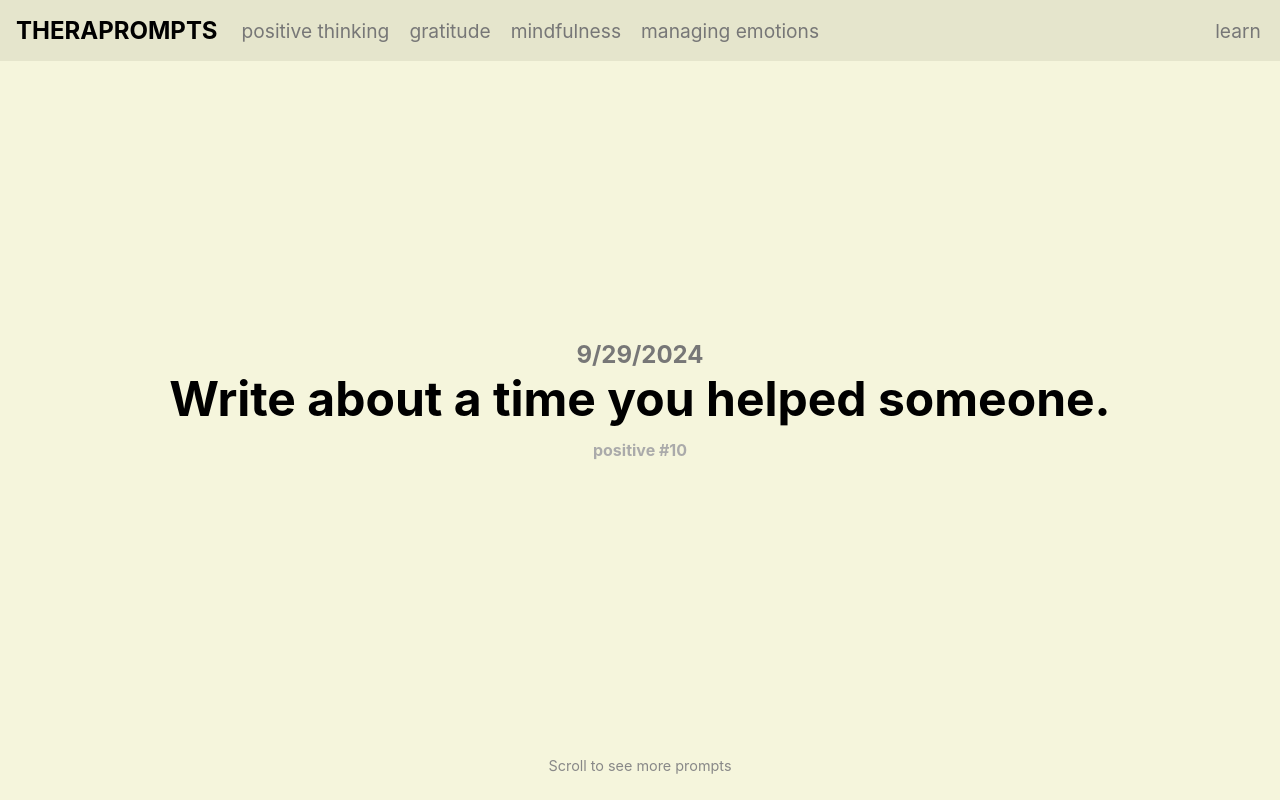
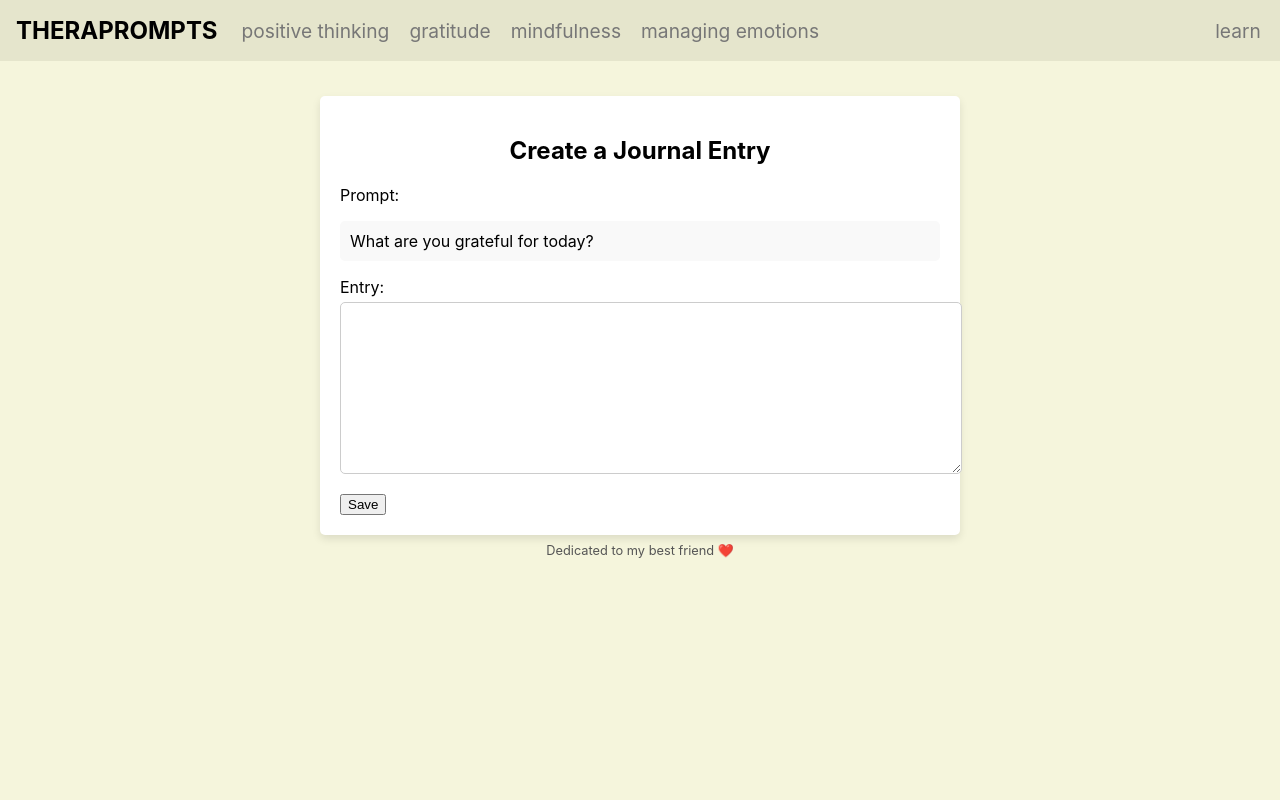
Before and after one commit to habeebmh/theraprompts, a React (Create React App) app: page /create-entry in a window 1280 px wide. Shown: the top 800 px of the page. Built offline with nearby package versions, Linux system fonts and the light colour scheme; no server answers.

Commit message:
Refactor UI styles and add Study page

```diff
--- a/src/App.css
+++ b/src/App.css
@@ -102,3 +102,8 @@
     right: 0;
   }
 }
+
+.app-bar-title-link {
+  text-decoration: none;
+  color: #000;
+}
--- /dev/null
+++ b/src/pages/CreateEntry.css
@@ -0,0 +1,63 @@
+/* CreateEntry.css */
+.create-entry-container {
+  max-width: 600px;
+  margin: 96px auto 0;
+  padding: 20px;
+  background-color: #fff;
+  border-radius: 5px;
+  box-shadow: 0 4px 8px rgba(0, 0, 0, 0.1);
+}
+
+.create-entry-container h2 {
+  text-align: center;
+  margin-bottom: 20px;
+}
+
+.form-group {
+  margin-bottom: 15px;
+}
+
+.form-group label {
+  display: block;
+  margin-bottom: 5px;
+}
+
+.form-group p {
+  background-color: #f9f9f9;
+  padding: 10px;
+  border-radius: 5px;
+}
+
+.form-group textarea {
+  width: 100%;
+  height: 150px;
+  padding: 10px;
+  border: 1px solid #ccc;
+  border-radius: 5px;
+}
+
+.error {
+  color: red;
+  margin-top: 10px;
+}
+
+.success {
+  color: green;
+  margin-top: 10px;
+}
+
+.form-group button {
+  display: block;
+  width: 100%;
+  padding: 10px;
+  background-color: #007bff;
+  color: #fff;
+  border: none;
+  border-radius: 5px;
+  cursor: pointer;
+  font-size: 1em;
+}
+
+.form-group button:hover {
+  background-color: #0056b3;
+}
--- /dev/null
+++ b/src/pages/CreateEntry.js
@@ -0,0 +1,67 @@
+import React, { useState, useEffect } from 'react';
+
+import { useAuthState } from '../utils/hooks/useAuthState';
+
+import './CreateEntry.css';
+
+function CreateEntry() {
+  const [prompt, setPrompt] = useState('');
+  const [content, setContent] = useState('');
+  const [error, setError] = useState('');
+  const [success, setSuccess] = useState('');
+
+  const { user } = useAuthState();
+
+  useEffect(() => {
+    // Fetch a random prompt or set a default prompt
+    const fetchPrompt = async () => {
+      // Replace this with your logic to fetch a prompt
+      const randomPrompt = "What are you grateful for today?";
+      setPrompt(randomPrompt);
+    };
+
+    fetchPrompt();
+  }, []);
+
+  const handleSubmit = async (e) => {
+    e.preventDefault();
+    setError('');
+    setSuccess('');
+
+    try {
+      if (user) {
+        setSuccess('Journal entry created successfully!');
+        setContent('');
+      } else {
+        setError('You must be signed in to create a journal entry.');
+      }
+    } catch (err) {
+      setError('Error creating journal entry: ' + err.message);
+    }
+  };
+
+  return (
+    <div className="create-entry-container">
+      <h2>Create a Journal Entry</h2>
+      <form onSubmit={handleSubmit}>
+        <div className="form-group">
+          <label>Prompt:</label>
+          <p>{prompt}</p>
+        </div>
+        <div className="form-group">
+          <label>Entry:</label>
+          <textarea
+            value={content}
+            onChange={(e) => setContent(e.target.value)}
+            required
+          />
+        </div>
+        {error && <p className="error">{error}</p>}
+        {success && <p className="success">{success}</p>}
+        <button type="submit">Save</button>
+      </form>
+    </div>
+  );
+}
+
+export default CreateEntry;
--- a/src/pages/Home.css
+++ b/src/pages/Home.css
@@ -1,23 +1,37 @@
-.container {
-  max-width: 1000px;
-  margin: 0 auto;
-  padding: 0 20px 20px;
-  display: flex;
-  flex-flow: column nowrap;
-}
-
-.prompt-container {
-  min-height: 100vh;
+/* LandingPage.css */
+.landing-page-container {
   display: flex;
   flex-direction: column;
   justify-content: center;
   align-items: center;
+  height: 100vh;
   text-align: center;
 }
 
-.title {
+.landing-page-container h1 {
   font-size: 3em;
-  margin: 0 0 0.25em;
+  margin-bottom: 20px;
+}
+
+.topics-container {
+  display: flex;
+  flex-wrap: wrap;
+  justify-content: center;
+  gap: 20px;
+}
+
+.topic-link {
+  display: block;
+  padding: 20px 40px;
+  text-decoration: none;
+  font-size: 1.5em;
+  border-radius: 10px;
+  transition: background-color 0.3s ease;
+  color: #777;
+}
+
+.topic-link:hover {
+  text-decoration: underline;
 }
 
 .subtitle {
@@ -26,50 +40,9 @@
   color: #777;
 }
 
-.small-subtitle {
-  font-size: 1em;
-  margin: 0;
-  color: #aaa; /* Even lighter color for the small subtitle */
+.divider {
+  width: 80%;
+  margin: 20px auto;
+  border: 0;
+  border-top: 1px solid #ccc;
 }
-
-.prompt-list {
-  display: grid;
-  grid-template-columns: repeat(auto-fill, minmax(200px, 1fr));
-  gap: 10px;
-  margin-top: 20px;
-  width: 100%;
-}
-
-.prompt-item {
-  background: #e5e5cc; /* #f0f0f0; */
-  padding: 10px;
-  border-radius: 5px;
-  text-align: left;
-}
-
-.prompt-index {
-  font-weight: bold;
-  margin-right: 5px;
-}
-
-.prompt-text {
-  font-size: 1em;
-}
-
-.scroll-message {
-  position: absolute;
-  bottom: 16px;
-  padding: 10px;
-  text-align: center;
-  font-size: 0.9em;
-  color: #888;
-}
-
-.all-prompts-header {
-  display: flex;
-  justify-content: center; /* Center horizontally */
-  align-items: center; /* Center vertically */
-  text-align: center; /* Center text */
-  width: 100%; /* Ensure it takes full width */
-  margin: 2em 0 0; /* Add some margin for spacing */
-}
--- a/src/pages/Home.js
+++ b/src/pages/Home.js
@@ -1,59 +1,23 @@
-import { useMemo } from 'react';
+import React from 'react';
+import { Link } from 'react-router-dom';
+import { topics } from '../prompts';
+import './Home.css';
 
-
-import { dateSeed, seededRandomItem } from '../utils/random';
-
-import './Home.css';
-import { topics } from '../prompts';
-import { useParams } from 'react-router-dom';
-
-function stringToNumber(str) {
-  return [...btoa(str)].reduce((acc, char) => acc + char.charCodeAt(0), 0);
-}
-
-function Home() {
-  const { topic = '' } = useParams();
-  const currentTopic = useMemo(() => {
-    const decodedTopic = topic.replace(/-/g, ' ')
-    return topics[decodedTopic] ? decodedTopic : Object.keys(topics)[0];
-  }, [topic]);
-
-  const prompts = useMemo(() => topics[currentTopic], [currentTopic]);
-
-  const selectedItem = useMemo(() => {
-    const seed = dateSeed() + stringToNumber(currentTopic);
-    return seededRandomItem(prompts, seed);
-  }, [currentTopic, prompts]);
-
-  const currentDate = useMemo(() => new Date().toLocaleDateString(), []);
-
+function LandingPage() {
   return (
-    <>
-      <div className="container">
-        <div className='prompt-container'>
-          <article className="prompt">
-            <h2 className="subtitle">{currentDate}</h2>
-            <h1 className="title">{selectedItem.text}</h1>
-            <h3 className="small-subtitle">{selectedItem.topic} #{selectedItem.index}</h3>
-          </article>
-          <div className="scroll-message">
-            Scroll to see more prompts
-          </div>
-        </div>
-        <div className='all-prompts-header'>
-          <h2 className="subtitle">All {currentTopic !== 'prompt' && <span>{currentTopic}</span>} prompts</h2>
-        </div>
-        <div className="prompt-list">
-          {prompts.map((prompt, index) => (
-            <div key={index} className="prompt-item">
-              <span className="prompt-index">{prompt.topic} #{prompt.index}</span>
-              <span className="prompt-text">{prompt.text}</span>
-            </div>
-          ))}
-        </div>
+    <div className="landing-page-container">
+      <h1>Welcome to TheraPrompts</h1>
+      <h2 className='subtitle'>Choose a topic to get started</h2>
+      <hr className="divider" />
+      <div className="topics-container">
+        {Object.keys(topics).map((topic, index) => (
+          <Link key={index} to={`/${topic.replace(/\s+/g, '-').toLowerCase()}`} className="topic-link">
+            {topic}
+          </Link>
+        ))}
       </div>
-    </>
+    </div>
   );
 }
 
-export default Home;
+export default LandingPage;
--- /dev/null
+++ b/src/pages/Prompts.css
@@ -0,0 +1,75 @@
+.container {
+  max-width: 1000px;
+  margin: 0 auto;
+  padding: 0 20px 20px;
+  display: flex;
+  flex-flow: column nowrap;
+}
+
+.prompt-container {
+  min-height: 100vh;
+  display: flex;
+  flex-direction: column;
+  justify-content: center;
+  align-items: center;
+  text-align: center;
+}
+
+.title {
+  font-size: 3em;
+  margin: 0 0 0.25em;
+}
+
+.subtitle {
+  font-size: 1.5em;
+  margin: 0;
+  color: #777;
+}
+
+.small-subtitle {
+  font-size: 1em;
+  margin: 0;
+  color: #aaa; /* Even lighter color for the small subtitle */
+}
+
+.prompt-list {
+  display: grid;
+  grid-template-columns: repeat(auto-fill, minmax(200px, 1fr));
+  gap: 10px;
+  margin-top: 20px;
+  width: 100%;
+}
+
+.prompt-item {
+  background: #e5e5cc; /* #f0f0f0; */
+  padding: 10px;
+  border-radius: 5px;
+  text-align: left;
+}
+
+.prompt-index {
+  font-weight: bold;
+  margin-right: 5px;
+}
+
+.prompt-text {
+  font-size: 1em;
+}
+
+.scroll-message {
+  position: absolute;
+  bottom: 16px;
+  padding: 10px;
+  text-align: center;
+  font-size: 0.9em;
+  color: #888;
+}
+
+.all-prompts-header {
+  display: flex;
+  justify-content: center; /* Center horizontally */
+  align-items: center; /* Center vertically */
+  text-align: center; /* Center text */
+  width: 100%; /* Ensure it takes full width */
+  margin: 2em 0 0; /* Add some margin for spacing */
+}
--- /dev/null
+++ b/src/pages/Prompts.js
@@ -0,0 +1,59 @@
+import { useMemo } from 'react';
+
+
+import { dateSeed, seededRandomItem } from '../utils/random';
+
+import './Prompts.css';
+import { topics } from '../prompts';
+import { useParams } from 'react-router-dom';
+
+function stringToNumber(str) {
+  return [...btoa(str)].reduce((acc, char) => acc + char.charCodeAt(0), 0);
+}
+
+function Prompt() {
+  const { topic = '' } = useParams();
+  const currentTopic = useMemo(() => {
+    const decodedTopic = topic.replace(/-/g, ' ')
+    return topics[decodedTopic] ? decodedTopic : Object.keys(topics)[0];
+  }, [topic]);
+
+  const prompts = useMemo(() => topics[currentTopic], [currentTopic]);
+
+  const selectedItem = useMemo(() => {
+    const seed = dateSeed() + stringToNumber(currentTopic);
+    return seededRandomItem(prompts, seed);
+  }, [currentTopic, prompts]);
+
+  const currentDate = useMemo(() => new Date().toLocaleDateString(), []);
+
+  return (
+    <>
+      <div className="container">
+        <div className='prompt-container'>
+          <article className="prompt">
+            <h2 className="subtitle">{currentDate}</h2>
+            <h1 className="title">{selectedItem.text}</h1>
+            <h3 className="small-subtitle">{selectedItem.topic} #{selectedItem.index}</h3>
+          </article>
+          <div className="scroll-message">
+            Scroll to see more prompts
+          </div>
+        </div>
+        <div className='all-prompts-header'>
+          <h2 className="subtitle">All {currentTopic !== 'prompt' && <span>{currentTopic}</span>} prompts</h2>
+        </div>
+        <div className="prompt-list">
+          {prompts.map((prompt, index) => (
+            <div key={index} className="prompt-item">
+              <span className="prompt-index">{prompt.topic} #{prompt.index}</span>
+              <span className="prompt-text">{prompt.text}</span>
+            </div>
+          ))}
+        </div>
+      </div>
+    </>
+  );
+}
+
+export default Prompt;
--- a/src/pages/SignIn.js
+++ b/src/pages/SignIn.js
@@ -1,5 +1,5 @@
 import React, { useState } from 'react';
-import { signInWithPopup, getAuth, GoogleAuthProvider } from 'firebase/auth';
+import { getAuth, GoogleAuthProvider, signInWithRedirect } from 'firebase/auth';
 import { useNavigate } from 'react-router-dom';
 import GoogleButton from 'react-google-button'
 
@@ -14,8 +14,9 @@ function SignIn() {
 
   const handleSignInWithGoogle = async () => {
     try {
-      await signInWithPopup(auth, googleProvider);
-      navigate('/');
+      await signInWithRedirect(auth, googleProvider).then(() => {
+        navigate('/account');
+      });
     } catch (err) {
       setError(err.message);
     }
```
Also changed, not shown: src/App.js (+9 -3 lines).
